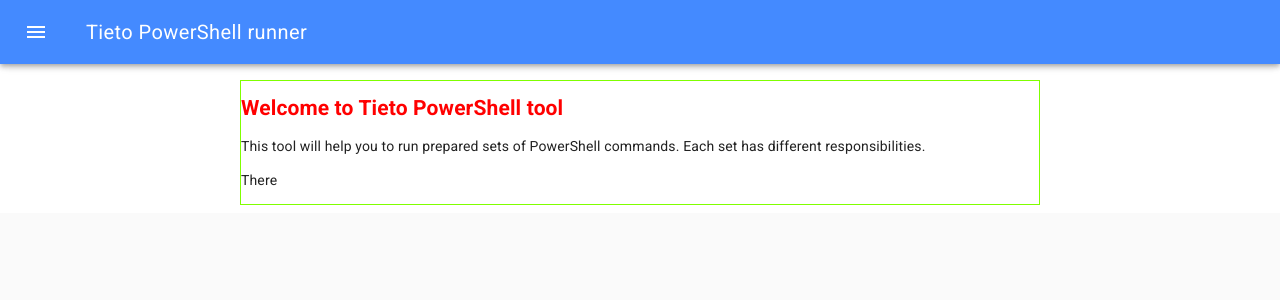
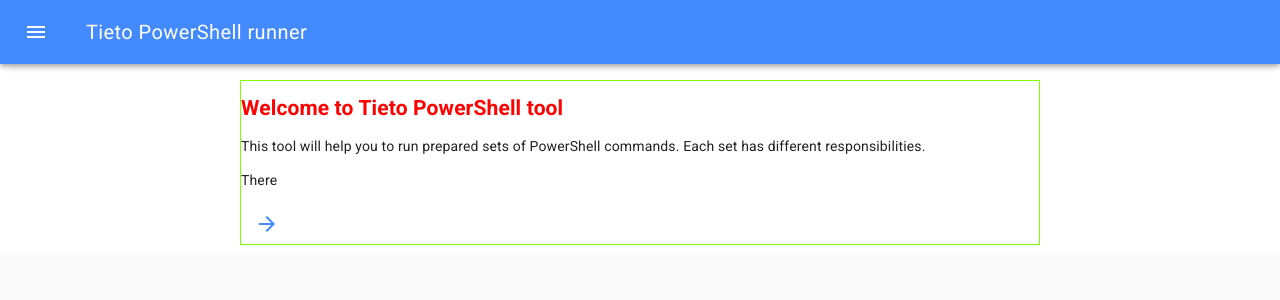
Before and after one commit to HaunsTM/WebInvokePowerShellFront, a Vue app: page /#/ in a window 1280 px wide. Shown: the top 300 px of the page. Built offline with nearby package versions, Linux system fonts and the light colour scheme.

Commit message:
Added navigation buttons

```diff
--- a/src/App.vue
+++ b/src/App.vue
@@ -18,12 +18,12 @@
         <md-list>
           <md-list-item>
             <md-icon>help</md-icon>
-            <span class="md-list-item-text">Help</span>
+            <span class="md-list-item-text"><router-link :to="{name: 'Instructions'}">Instructions</router-link></span>
           </md-list-item>
 
           <md-list-item>
             <md-icon>arrow_forward</md-icon>
-            <span class="md-list-item-text">Select script</span>
+            <span class="md-list-item-text"><router-link :to="{name: 'WizardSelectPowerShellScript'}">Start</router-link></span>
           </md-list-item>
         </md-list>
       </md-drawer>
--- a/src/components/Instructions.vue
+++ b/src/components/Instructions.vue
@@ -3,6 +3,10 @@
 		<h2>Welcome to Tieto PowerShell tool </h2>
 		<p>This tool will help you to run prepared sets of PowerShell commands. Each set has different responsibilities.</p>
 		<p>There</p>
+		<md-button class="md-icon-button md-primary">
+            <span class="md-list-item-text"><router-link :to="{name: 'WizardSelectPowerShellScript'}"><md-icon>arrow_forward</md-icon></router-link></span>
+		</md-button>
+
 	</article>
 </template>
 
```
